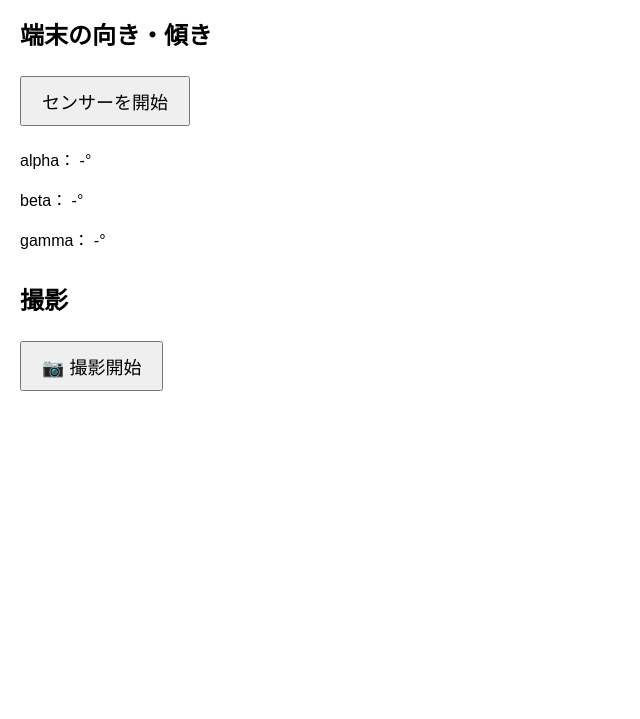
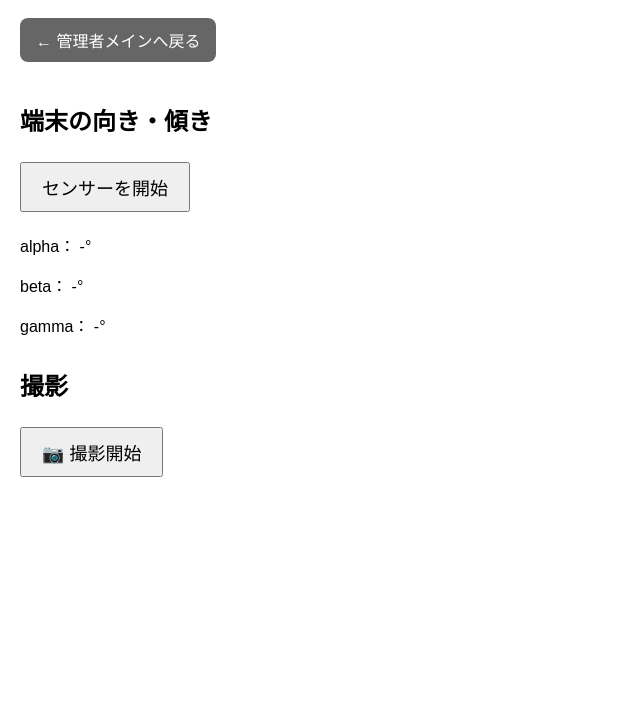
Before and after one commit to Senchan-i/campus-explorer, a plain HTML site: page admin-capture.html in a window 1280 px wide. Shown: the part 81-800 px from the top of the page, without its empty margins (0-640 px from the left). Drawn offline with nearby package versions, Linux system fonts and the light colour scheme.

Commit message:
①に戻るを追加

```diff
--- a/admin-capture.html
+++ b/admin-capture.html
@@ -18,6 +18,18 @@
         body {
             font-family: sans-serif;
             margin: 20px;
+        }
+
+        .back-button {
+            display: inline-block;
+            margin-top: 10px;
+            margin-bottom: 10px;
+            padding: 10px 16px;
+            background-color: #666;
+            color: white;
+            text-decoration: none;
+            border-radius: 8px;
+            font-size: 16px;
         }
 
 
@@ -103,6 +115,10 @@
 <body>
 
     <h1>元写真を登録</h1>
+
+    <a href="admin.html" class="back-button">
+        ← 管理者メインへ戻る
+    </a>
 
 
     <!-- ====================================== -->
```
